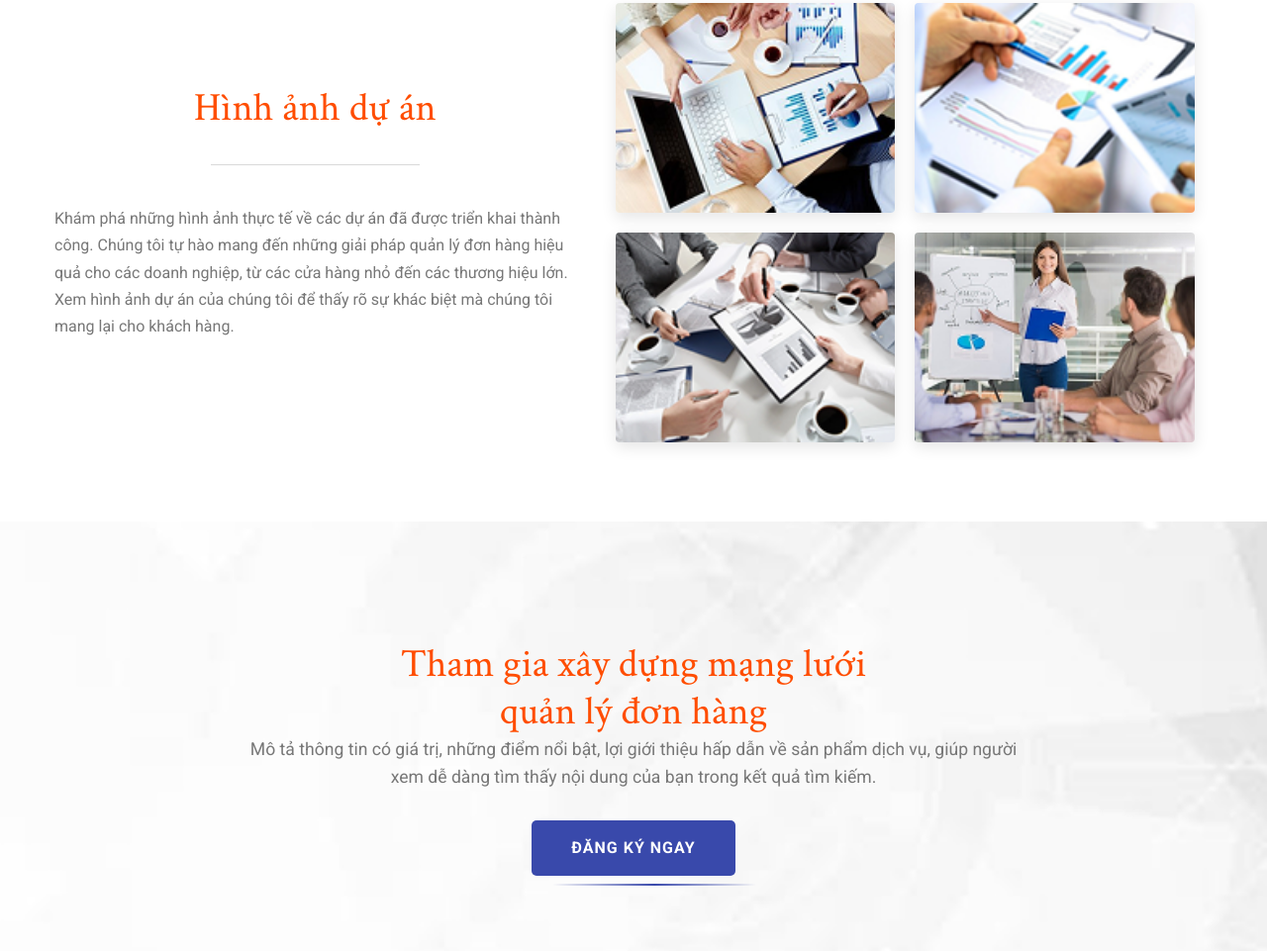
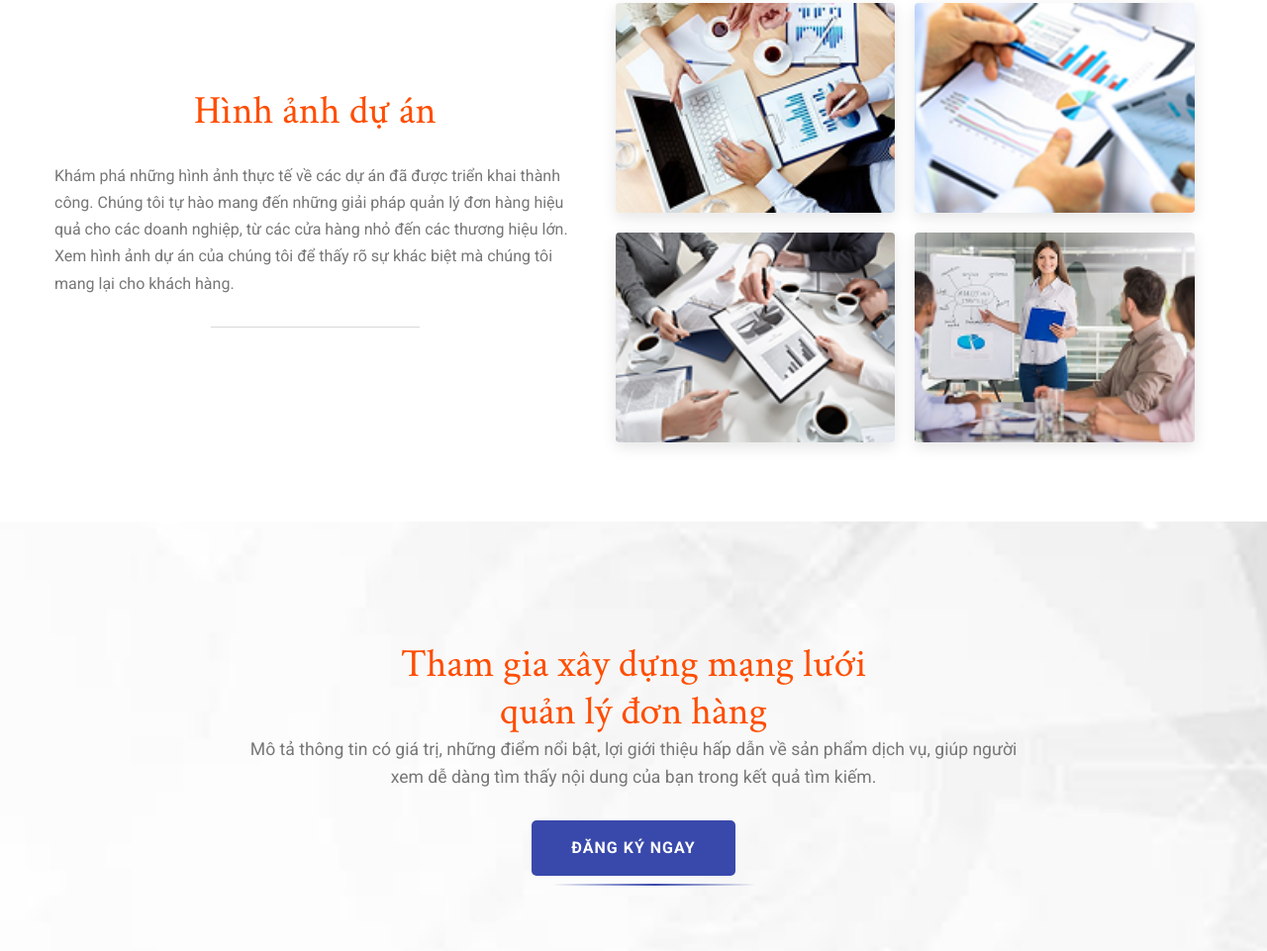
Before and after one commit to Kenji-Huynh/QuanLiBanHang-UI, a plain HTML site: page index.html in a window 1280 px wide. Shown: the part 2627-3588 px from the top of the page at 99% size. Drawn offline with Linux system fonts and the light colour scheme.

Commit message:
Update index.html

```diff
--- a/index.html
+++ b/index.html
@@ -266,14 +266,15 @@
       <div class="portfolio-content">
         <div class="portfolio-left">
           <h2 class="portfolio-title">Hình ảnh dự án</h2>
-          <div class="accent-line"></div>
-          <p class="portfolio-description">
+          <div class="portfolio-description">
             Khám phá những hình ảnh thực tế về các dự án đã được triển khai
             thành công. Chúng tôi tự hào mang đến những giải pháp quản lý đơn
             hàng hiệu quả cho các doanh nghiệp, từ các cửa hàng nhỏ đến các
             thương hiệu lớn. Xem hình ảnh dự án của chúng tôi để thấy rõ sự khác
             biệt mà chúng tôi mang lại cho khách hàng.
-          </p>
+          </div>
+          <div class="accent-line"></div>
+          <!-- Đây là đường kẻ cần thêm vào -->
         </div>
 
         <div class="portfolio-right">
```
